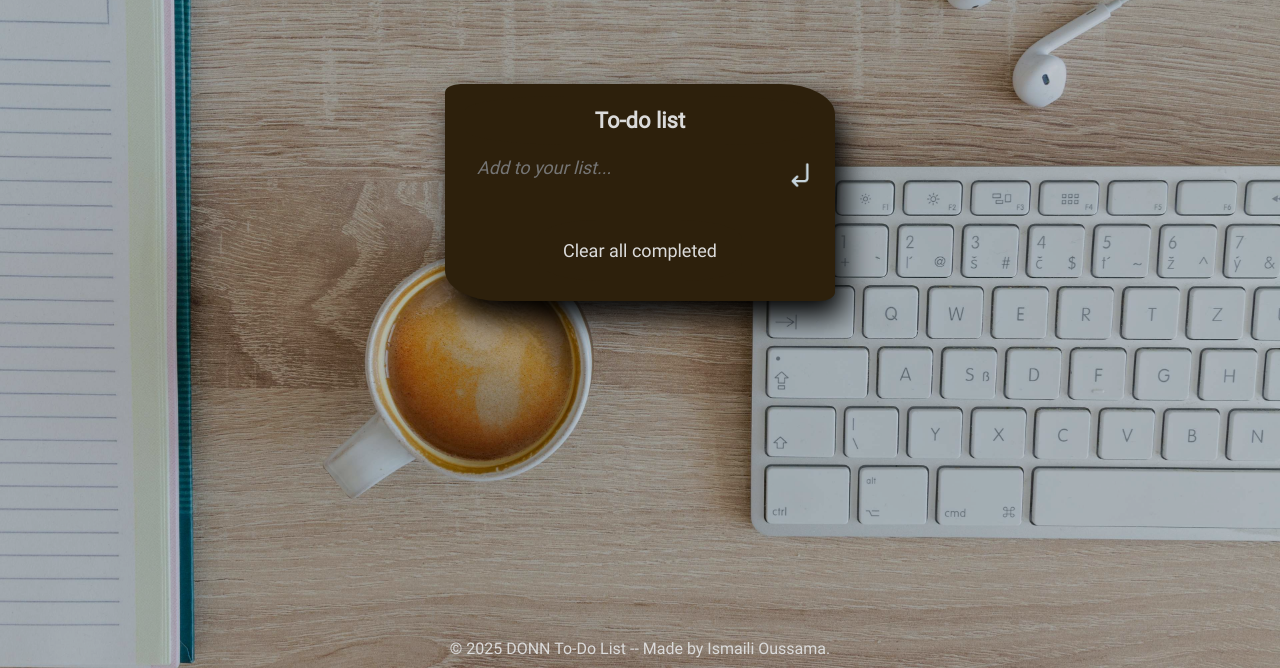
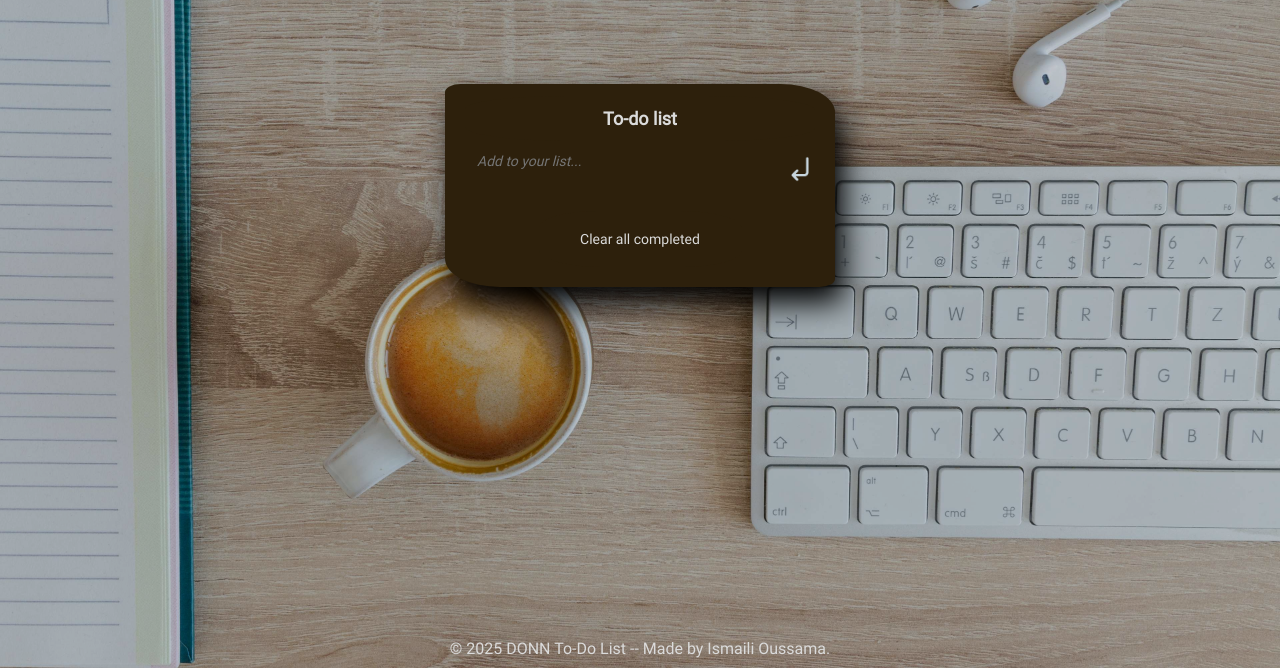
Before and after one commit to ussamaismaili/DONN, a website built with webpack: page src/index.html in a window 1280 px wide. Shown: the part 132-800 px from the top of the page. Built offline with nearby package versions, Linux system fonts and the light colour scheme; files whose address does not match are found by name.

Commit message:
light edits 2

```diff
--- a/src/style.css
+++ b/src/style.css
@@ -111,7 +111,7 @@ body * {
 
 #listTitle {
   font-weight: bold;
-  font-size: 22px;
+  font-size: 18px;
   padding: 12px;
   border-bottom: 0;
   text-align: center;
@@ -127,7 +127,7 @@ body * {
 }
 
 #addDescription {
-  font-size: 18px;
+  font-size: 14px;
   margin-bottom: 15px;
   padding: 12px;
   border-bottom: 0;
@@ -223,7 +223,7 @@ body * {
 }
 
 #clearCompleted {
-  font-size: 18px;
+  font-size: 14px;
   padding: 10px;
   padding-top: 20px;
   padding-bottom: 20px;
```
Also changed, not shown: dist/index.html, 4 other files.
